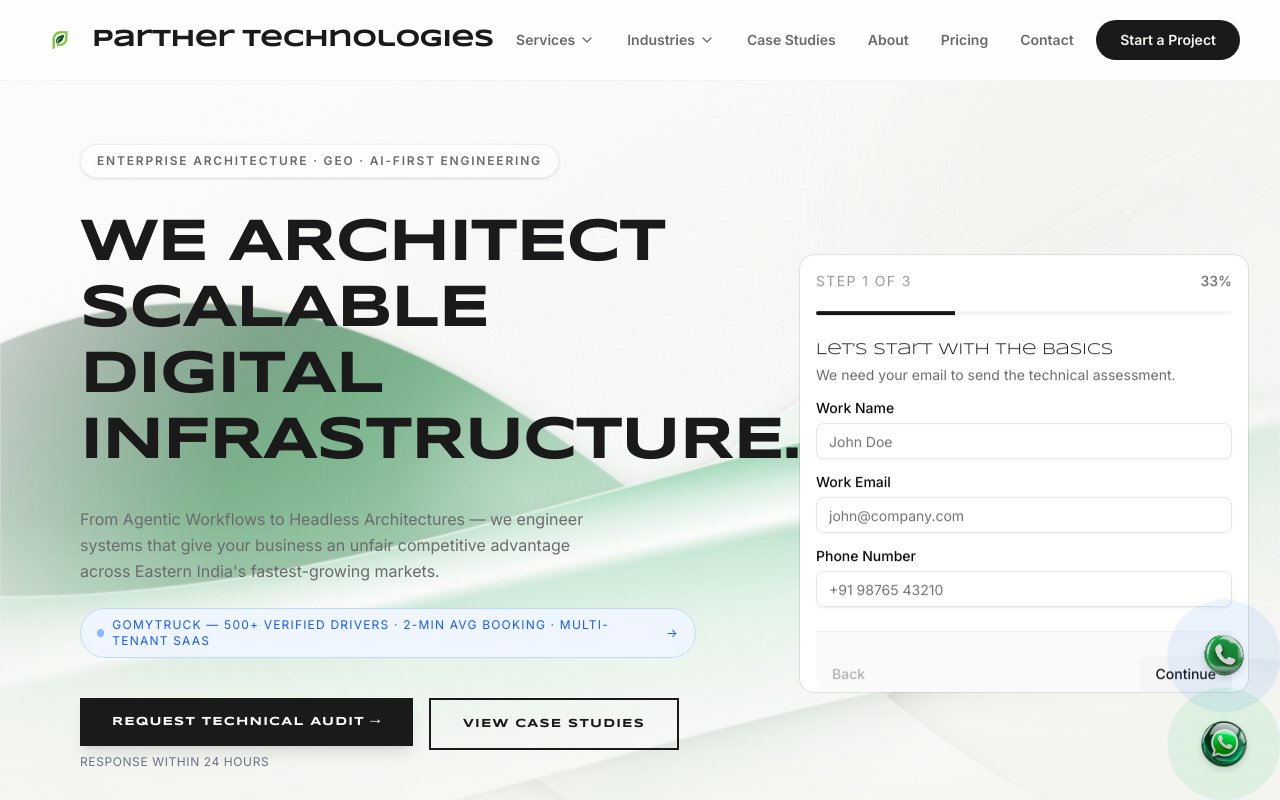
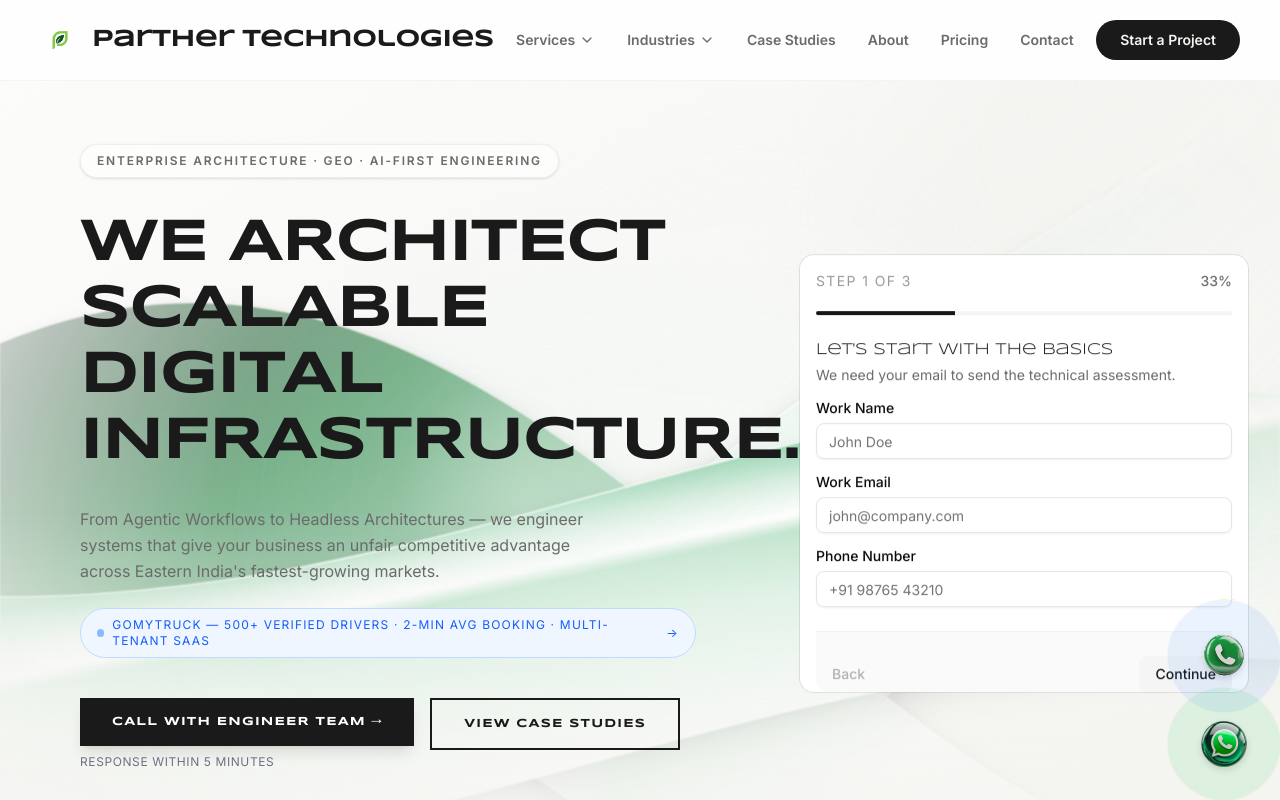
Before and after one commit to parth-roy/company-web-app-parther-technologies, a Next.js app: page / in a window 1280 px wide. Shown: the top 800 px of the page. Built offline with nearby package versions, Linux system fonts and the light colour scheme.

Commit message:
feat: change CTA to CALL WITH ENGINEER TEAM and update response SLAs to 5 minutes

```diff
--- a/src/app/contact/page.tsx
+++ b/src/app/contact/page.tsx
@@ -4,7 +4,7 @@ import ContactForm from '@/components/ContactForm';
 
 export const metadata: Metadata = {
   title: 'Technical Discovery Call | Parther Technologies',
-  description: 'Book a technical discovery call. High-velocity routing guarantees a response within 60 seconds.',
+  description: 'Book a technical discovery call. High-velocity routing guarantees a response within 5 minutes.',
 };
 
 export default function ContactPage() {
@@ -27,7 +27,7 @@ export default function ContactPage() {
           <div className="space-y-6 border-l-2 border-blue-600 pl-6">
             <div>
               <h4 className="font-bold text-lg">Speed-to-Lead Guarantee</h4>
-              <p className="text-gray-400 text-sm">Automated scheduling response triggered within 60 seconds of submission.</p>
+              <p className="text-gray-400 text-sm">Automated scheduling response triggered within 5 minutes of submission.</p>
             </div>
             <div>
               <h4 className="font-bold text-lg">AI Data Enrichment</h4>
--- a/src/app/locations/[city]/page.tsx
+++ b/src/app/locations/[city]/page.tsx
@@ -84,7 +84,7 @@ export default async function LocationPage({ params }: { params: Promise<{ city:
 
           <div className="z-10 relative bg-cf-card p-6 md:p-8 rounded-2xl border border-cf-border shadow-float">
             <h3 className="font-serif-display text-h3 mb-2 text-cf-text">Request Technical Assessment</h3>
-            <p className="text-sm text-cf-text-secondary mb-6">Receive your preliminary architectural assessment for your {capitalizedCity} business within 15 minutes.</p>
+            <p className="text-sm text-cf-text-secondary mb-6">Receive your preliminary architectural assessment for your {capitalizedCity} business within 5 minutes.</p>
             <MultiStepForm />
           </div>
         </div>
--- a/src/app/pricing/page.tsx
+++ b/src/app/pricing/page.tsx
@@ -71,7 +71,7 @@ const localBusinessSchema = {
   "@context": "https://schema.org",
   "@type": "LocalBusiness",
   "name": "Parther Technologies",
-  "description": "Providing the most affordable and budget-friendly website and app development services across West Bengal.",
+  "description": "Providing the most affordable and budget-friendly website and app development services across West Bengal. Guaranteed engineering response and technical scoping within 5 minutes.",
   "priceRange": "₹4999 - ₹15999",
   "areaServed": [
     { "@type": "City", "name": "Kolkata" },
--- a/src/components/MultiStepForm.tsx
+++ b/src/components/MultiStepForm.tsx
@@ -250,7 +250,7 @@ export default function MultiStepForm({ sourcePage = 'Unknown', sourceIdentifier
               </div>
               <h3 className="font-serif-display text-h3 mb-2 text-cf-text">Analysis Requested</h3>
               <p className="text-cf-text-secondary mb-8">
-                We'll be in touch within 15 minutes with your preliminary technical assessment.
+                We'll be in touch within 5 minutes with your preliminary technical assessment.
               </p>
               <Button
                 variant="outline"
--- a/src/components/Navbar.tsx
+++ b/src/components/Navbar.tsx
@@ -151,7 +151,7 @@ export default function Navbar() {
             </div>
             <div className="bg-gray-50 p-4 border-t border-gray-100 flex justify-between items-center">
               <span className="text-xs font-medium text-gray-500">Need something custom?</span>
-              <Link href="/contact" className="text-xs font-bold text-blue-600 hover:text-blue-700">Request Technical Audit →</Link>
+              <Link href="/contact" className="text-xs font-bold text-blue-600 hover:text-blue-700">CALL WITH ENGINEER TEAM &rarr;</Link>
             </div>
           </div>
         </nav>
--- a/src/components/hero/HeroContent.tsx
+++ b/src/components/hero/HeroContent.tsx
@@ -56,9 +56,9 @@ export default function HeroContent() {
               href="/contact"
               className="inline-flex items-center justify-center gap-2 px-8 py-4 bg-cf-text text-white font-syncopate font-bold text-xs tracking-widest hover:bg-cf-text/80 transition-colors duration-200 shadow-lg whitespace-nowrap"
             >
-              REQUEST TECHNICAL AUDIT →
+              CALL WITH ENGINEER TEAM →
             </a>
-            <span className="mt-2 text-xs text-gray-500 font-mono-caps tracking-wider">Response within 24 hours</span>
+            <span className="mt-2 text-xs text-gray-500 font-mono-caps tracking-wider">Response within 5 minutes</span>
           </div>
           <a
             href="/case-studies"
--- a/src/components/sections/FAQSection.tsx
+++ b/src/components/sections/FAQSection.tsx
@@ -39,7 +39,7 @@ const faqs = [
   },
   {
     q: "How do I get started with Parther Technologies?",
-    a: "Click 'Request Technical Audit' on our homepage or visit parthertech.com/contact. We review submissions within 60 seconds via automated routing. A senior engineer will schedule a free 30-minute Technical Discovery Call within 1 business day.",
+    a: "Click 'CALL WITH ENGINEER TEAM' on our homepage or visit parthertech.com/contact. We review submissions within 5 minutes via automated routing. A senior engineer will schedule a free 30-minute Technical Discovery Call within 5 minutes.",
   },
 ];
 
--- a/src/components/sections/FinalCTASection.tsx
+++ b/src/components/sections/FinalCTASection.tsx
@@ -37,10 +37,9 @@ export function FinalCTASection() {
               font-syncopate font-bold text-sm tracking-widest text-white
               transition-colors duration-200
               shadow-[0_0_40px_rgba(59,130,246,0.4)]
-              hover:shadow-[0_0_60px_rgba(59,130,246,0.6)]
             "
           >
-            REQUEST TECHNICAL AUDIT →
+            CALL WITH ENGINEER TEAM &rarr;
           </Link>
           <Link
             href="/case-studies"
@@ -59,7 +58,7 @@ export function FinalCTASection() {
         <div className="mt-16 flex flex-wrap justify-center gap-8 text-white/40 text-xs font-semibold tracking-widest uppercase">
           <span>✓ Free Architecture Review</span>
           <span>✓ Written ROI Projection</span>
-          <span>✓ Response Within 60 Seconds</span>
+          <span>✓ Response Within 5 Minutes</span>
           <span>✓ Based in Eastern India</span>
         </div>
       </div>
--- a/src/components/ui/floating-form-modal.tsx
+++ b/src/components/ui/floating-form-modal.tsx
@@ -39,7 +39,7 @@ export function FloatingFormModal({
               <X className="h-5 w-5" />
             </button>
             <h3 className="font-serif-display text-h3 mb-2 text-cf-text">Request Technical Scoping</h3>
-            <p className="text-sm text-cf-text-secondary mb-6">Receive your preliminary architectural assessment for this service within 15 minutes.</p>
+            <p className="text-sm text-cf-text-secondary mb-6">Receive your preliminary architectural assessment for this service within 5 minutes.</p>
             <MultiStepForm sourcePage="Service/Industry Page" sourceIdentifier={sourceIdentifier} />
           </div>
         </div>
```
Also changed, not shown: public/llms.txt.
